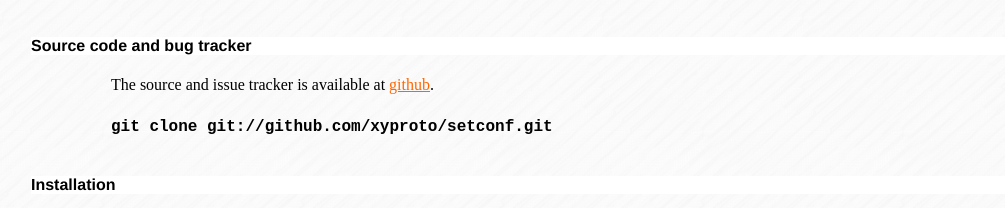
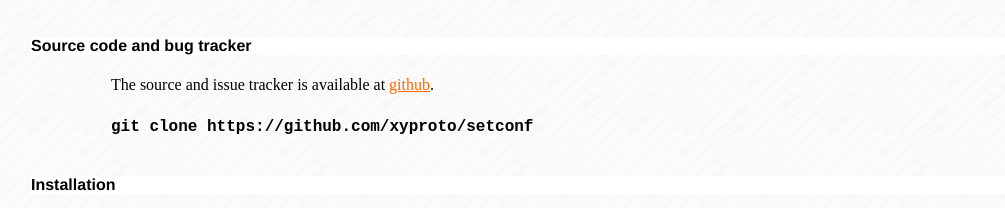
Before and after one commit to xyproto/setconf, a plain HTML site: page web/index.html in a window 1280 px wide. Shown: the part 1578-1786 px from the top of the page, without its empty margins (97-1102 px from the left). Drawn offline with Linux system fonts and the light colour scheme.

Commit message:
Update git clone url on web page

```diff
--- a/web/index.html
+++ b/web/index.html
@@ -169,7 +169,7 @@
   <div class="bar">Source code and bug tracker</div>
   <div class="text">
     The source and issue tracker is available at <a href="https://github.com/xyproto/setconf">github</a>.<br/>
-    <pre>git clone git://github.com/xyproto/setconf.git</pre>
+    <pre>git clone https://github.com/xyproto/setconf</pre>
   </div>
 
   <div class="bar">Installation</div>
```
